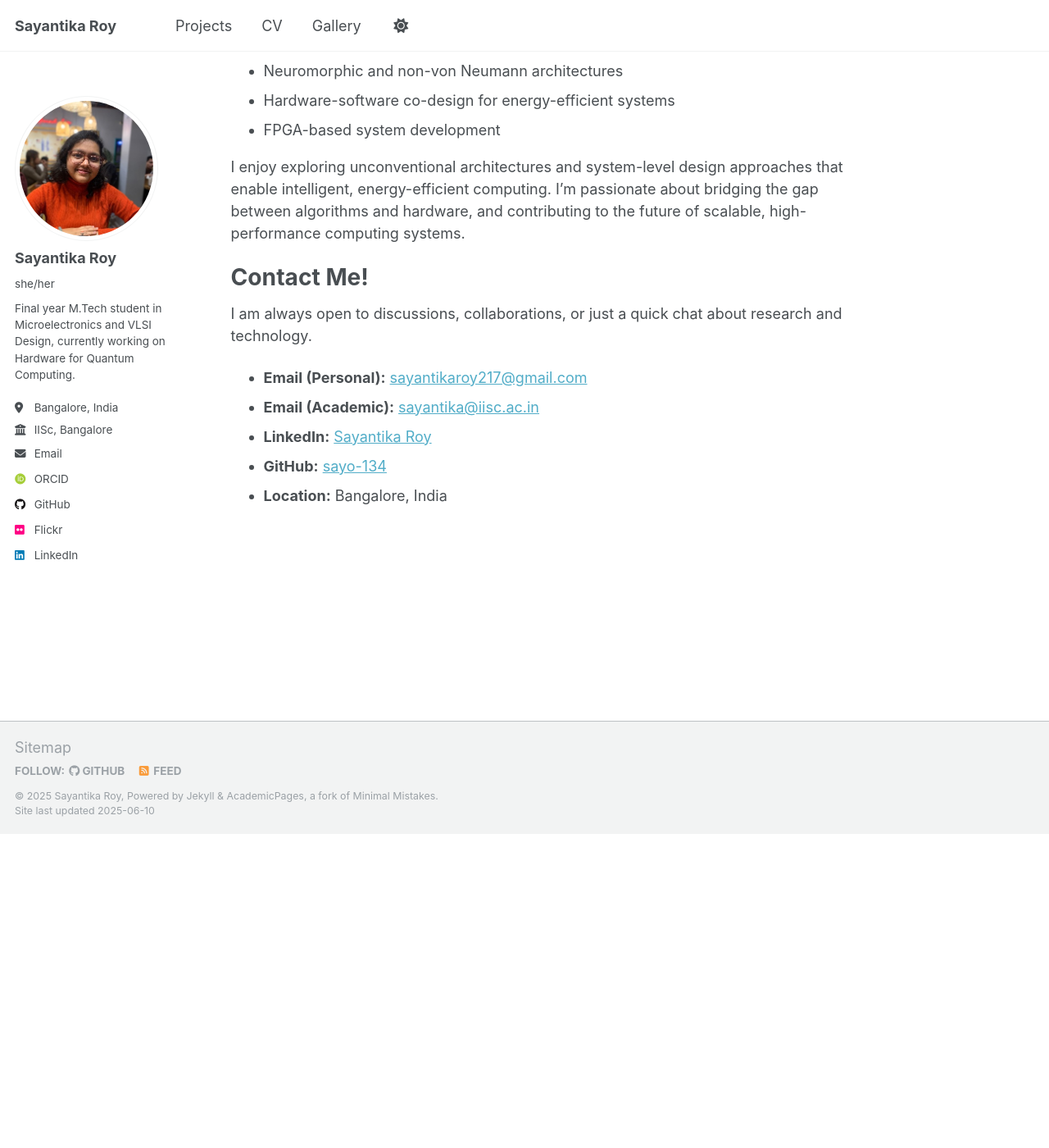
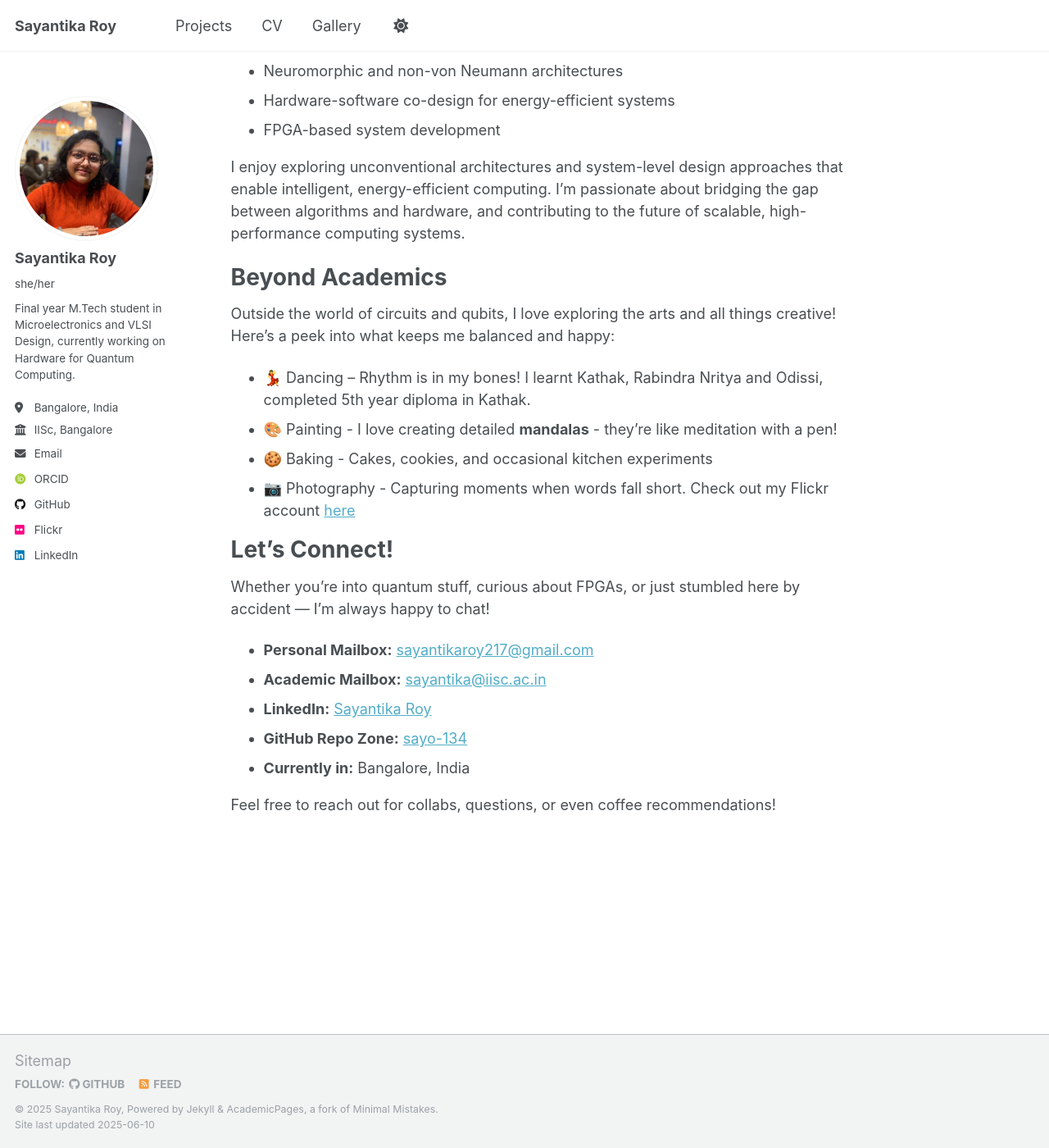
Before and after one commit to sayo-134/sayantika-roy.github.io, a Jekyll site: the page built from _pages/about.md, in a window 1280 px wide and 1400 px high, scrolled down 411 px. Shown: the whole window at 82% size. Built offline with Jekyll 4.4.1, drawn with Linux system fonts in a browser that asks for light colours; emoji names are drawn with the system emoji font; some web fonts are replaced; before the commit the page ends 1428 px from its top, so only the background shows below that.

Commit message:
removed extra-curricular activity from cv and added to about

```diff
--- a/_pages/about.md
+++ b/_pages/about.md
@@ -24,12 +24,23 @@ My research interests lie at the intersection of hardware and emerging computing
 
 I enjoy exploring unconventional architectures and system-level design approaches that enable intelligent, energy-efficient computing. I’m passionate about bridging the gap between algorithms and hardware, and contributing to the future of scalable, high-performance computing systems.
 
-Contact Me!
+Beyond Academics
 =====
-I am always open to discussions, collaborations, or just a quick chat about research and technology.
+Outside the world of circuits and qubits, I love exploring the arts and all things creative! Here’s a peek into what keeps me balanced and happy:
+* :dancer: Dancing – Rhythm is in my bones! I learnt Kathak, Rabindra Nritya and Odissi, completed 5th year diploma in Kathak.
+* 🎨 Painting - I love creating detailed **mandalas** - they’re like meditation with a pen!
+* :cookie: Baking - Cakes, cookies, and occasional kitchen experiments
+* :camera: Photography - Capturing moments when words fall short. Check out my Flickr account [here](https://www.flickr.com/photos/sayantikaroy217)
 
-- **Email (Personal):** [sayantikaroy217@gmail.com](mailto:sayantikaroy217@gmail.com)
-- **Email (Academic):** [sayantika@iisc.ac.in](mailto:sayantika@iisc.ac.in)
+
+Let's Connect!
+=====
+Whether you're into quantum stuff, curious about FPGAs, or just stumbled here by accident — I'm always happy to chat!
+
+- **Personal Mailbox:** [sayantikaroy217@gmail.com](mailto:sayantikaroy217@gmail.com)
+- **Academic Mailbox:** [sayantika@iisc.ac.in](mailto:sayantika@iisc.ac.in)
 - **LinkedIn:** [Sayantika Roy](https://linkedin.com/in/sayantika-roy-867141220)
-- **GitHub:** [sayo-134](https://github.com/sayo-134)
-- **Location:** Bangalore, India
+- **GitHub Repo Zone:** [sayo-134](https://github.com/sayo-134)
+- **Currently in:** Bangalore, India
+
+Feel free to reach out for collabs, questions, or even coffee recommendations!
```
Also changed, not shown: _pages/cv.md (+0 -13 lines).
